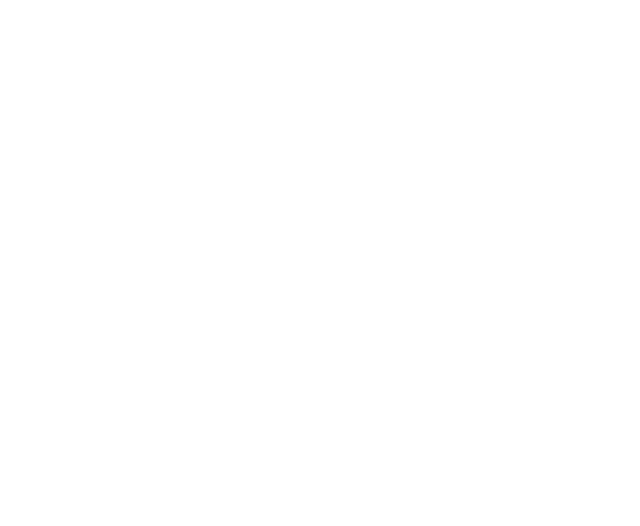
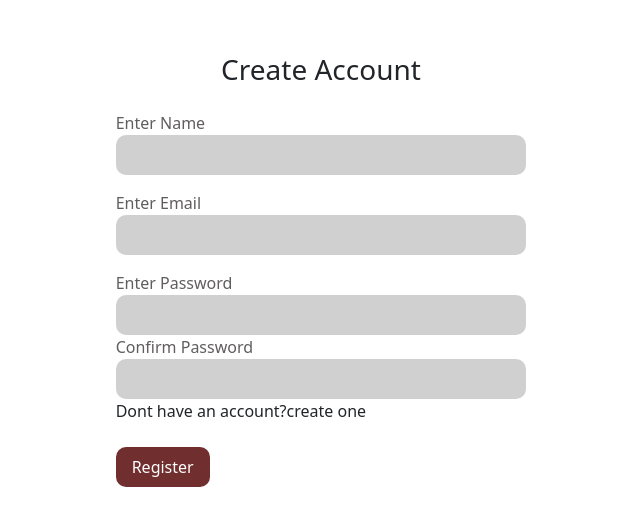
Before and after one commit to Mahed21/calories, a React (Create React App) app: page /register in a window 1280 px wide. Before the commit this address had no page. Shown: the part 130-656 px from the top of the page, without its empty margins (319-959 px from the left). Built offline with nearby package versions, Linux system fonts and the light colour scheme.

Commit message:
register login design done

```diff
--- a/src/App.js
+++ b/src/App.js
@@ -1,12 +1,16 @@
-import { Route, Routes } from 'react-router-dom';
-import './App.css';
-import Home from './Pages/Home/Home';
+import { Route, Routes } from "react-router-dom";
+import "./App.css";
+import Login from "./Pages/Authentication/Login";
+import Register from "./Pages/Authentication/Register";
+import Home from "./Pages/Home/Home";
 
 function App() {
   return (
     <div>
       <Routes>
-        <Route path='/' element={<Home />} />
+        <Route path="/" element={<Home />} />
+        <Route path="/login" element={<Login />} />
+        <Route path="/register" element={<Register />} />
       </Routes>
     </div>
   );
--- /dev/null
+++ b/src/Pages/Authentication/Authentication.css
@@ -0,0 +1,18 @@
+.login {
+  height: 100vh;
+}
+.loginBtn {
+  background-color: #712e2e;
+  color: white;
+  border: none;
+}
+input {
+  border-radius: 10px;
+  height: 40px;
+  background-color: #d0d0d0;
+  outline: none;
+  border: none;
+}
+label {
+  color: #605d5d;
+}
--- a/src/Pages/Authentication/Login.js
+++ b/src/Pages/Authentication/Login.js
@@ -1,11 +1,34 @@
-import React from 'react';
+import React from "react";
+import "./Authentication.css";
 
 const Login = () => {
-    return (
-        <div>
-            Login
+  return (
+    <div>
+      <div className="row login d-flex align-items-center">
+        <div className="col-lg-4"></div>
+        <div className="col-lg-4">
+          <form>
+            <h3 className="text-center mb-4">login</h3>
+            <label>Enter Email</label>
+            <input className="mb-3 w-100" type="email" />
+            <br />
+            <label>Enter Password</label>
+            <input className="w-100" type="password" />
+            <span>Dont have an account?create one </span>
+            <br />
+            <br />
+            <input
+              type="submit"
+              value="Login"
+              className="loginBtn ps-3 pe-3 pt-1 pb-1"
+            />
+            <br />
+          </form>
         </div>
-    );
+        <div className="col-lg-4"></div>
+      </div>
+    </div>
+  );
 };
 
 export default Login;
--- a/src/Pages/Authentication/Register.js
+++ b/src/Pages/Authentication/Register.js
@@ -1,11 +1,39 @@
-import React from 'react';
+import React from "react";
 
 const Register = () => {
-    return (
-        <div>
-            Register
+  return (
+    <div>
+      <div className="row login d-flex align-items-center">
+        <div className="col-lg-4"></div>
+        <div className="col-lg-4">
+          <form>
+            <h3 className="text-center mb-4">Create Account</h3>
+            <label>Enter Name</label>
+            <input className="mb-3 w-100" type="text" />
+            <br />
+            <label>Enter Email</label>
+            <input className="mb-3 w-100" type="email" />
+            <br />
+            <label>Enter Password</label>
+            <input className="w-100" type="password" />
+            <br />
+            <label>Confirm Password</label>
+            <input className="w-100" type="password" />
+            <span>Dont have an account?create one </span>
+            <br />
+            <br />
+            <input
+              type="submit"
+              value="Register"
+              className="loginBtn ps-3 pe-3 pt-1 pb-1"
+            />
+            <br />
+          </form>
         </div>
-    );
+        <div className="col-lg-4"></div>
+      </div>
+    </div>
+  );
 };
 
 export default Register;
```
